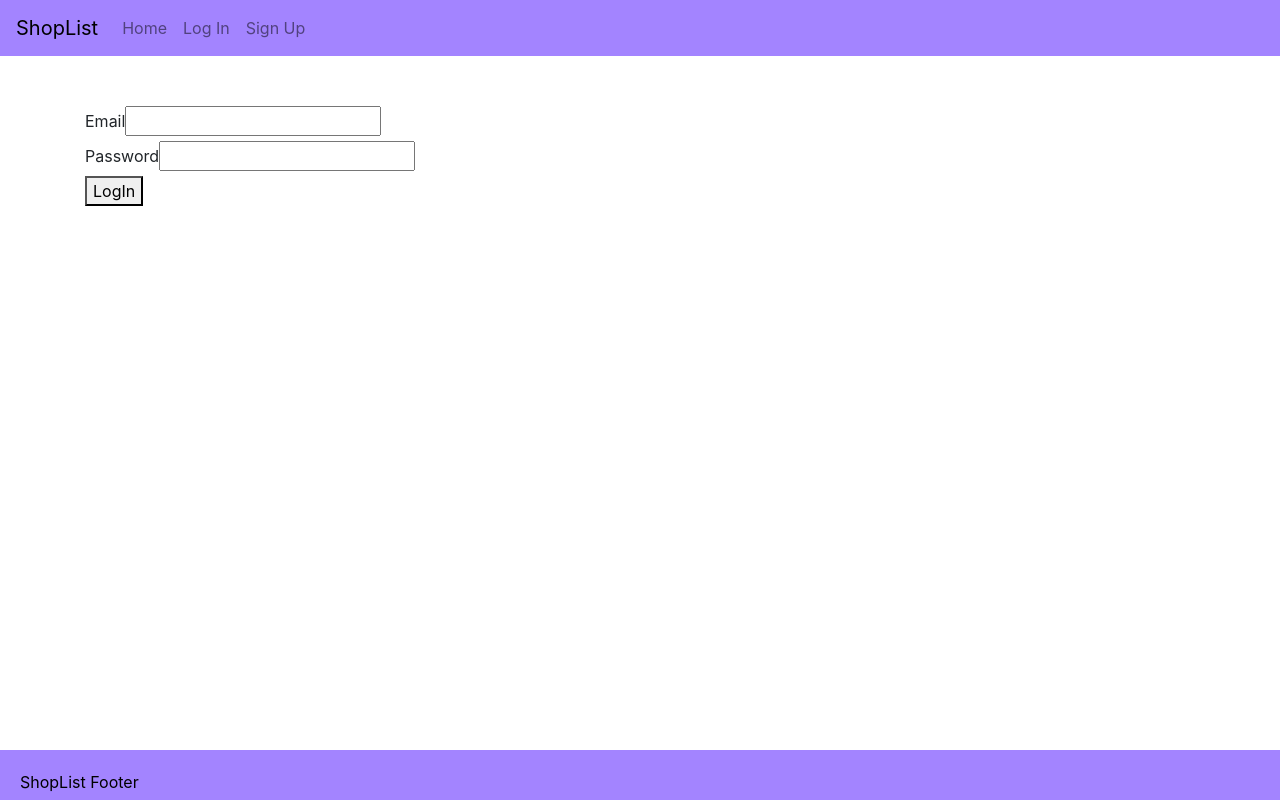
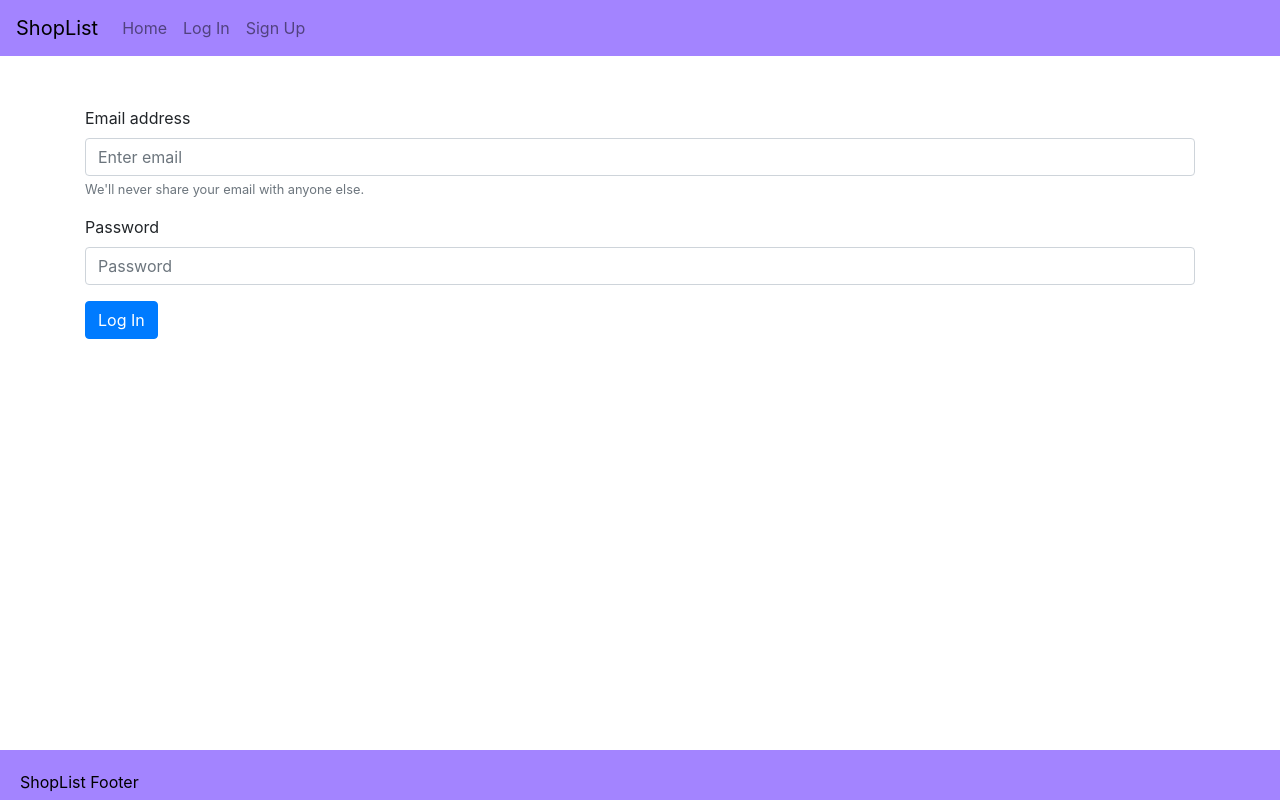
Before and after one commit to Z3U2/web-coding-challenge-frontend, a React (Create React App) app: page /login in a window 1280 px wide. Built offline with nearby package versions, Linux system fonts and the light colour scheme; no server answers.

Commit message:
Style login component

```diff
--- a/src/login/component.js
+++ b/src/login/component.js
@@ -16,7 +16,8 @@ export default class LogIn extends React.Component {
         }
     }
 
-    async login() {
+    async login(e) {
+        e.preventDefault()
         try {
             await getLogin(this.state.email,this.state.password)
             this.setUser({
@@ -47,16 +48,40 @@ export default class LogIn extends React.Component {
 
         return (
             <div>
-                <label>Email</label>
-                <input type="text" name="email" value={this.state.email} onChange={this.handleChange} />
-                <br/>
-                <label>Password</label>
-                <input type="password" name="password" value={this.state.password} onChange={this.handleChange} />
-                <br/>
-                <button onClick={this.login}>
-                    LogIn
-                </button>
-                {this.state.error && <p>{this.state.error}</p> }
+                <form action="" onSubmit={this.login}>
+                    <div className="form-group">
+                        <label htmlFor="exampleInputEmail1">Email address</label>
+                        <input
+                            type="email"
+                            className="form-control"
+                            id="exampleInputEmail1"
+                            name="email"
+                            value={this.state.email}
+                            onChange={this.handleChange}
+                            aria-describedby="emailHelp"
+                            placeholder="Enter email" />
+                        <small id="emailHelp" className="form-text text-muted">We'll never share your email with anyone else.</small>
+                    </div>
+                    <div className="form-group">
+                        <label htmlFor="exampleInputPassword1">Password</label>
+                        <input
+                            type="password"
+                            className="form-control"
+                            name="password"
+                            value={this.state.password}
+                            onChange={this.handleChange}
+                            id="exampleInputPassword1"
+                            placeholder="Password" />
+                    </div>
+                    <button
+                        type="submit"
+                        className="btn btn-primary"
+                        >Log In</button>
+                </form>
+                {this.state.error &&
+                    <div className="alert alert-danger" role="alert">
+                        {this.state.error}
+                    </div>}
             </div>
         )
     }
```
